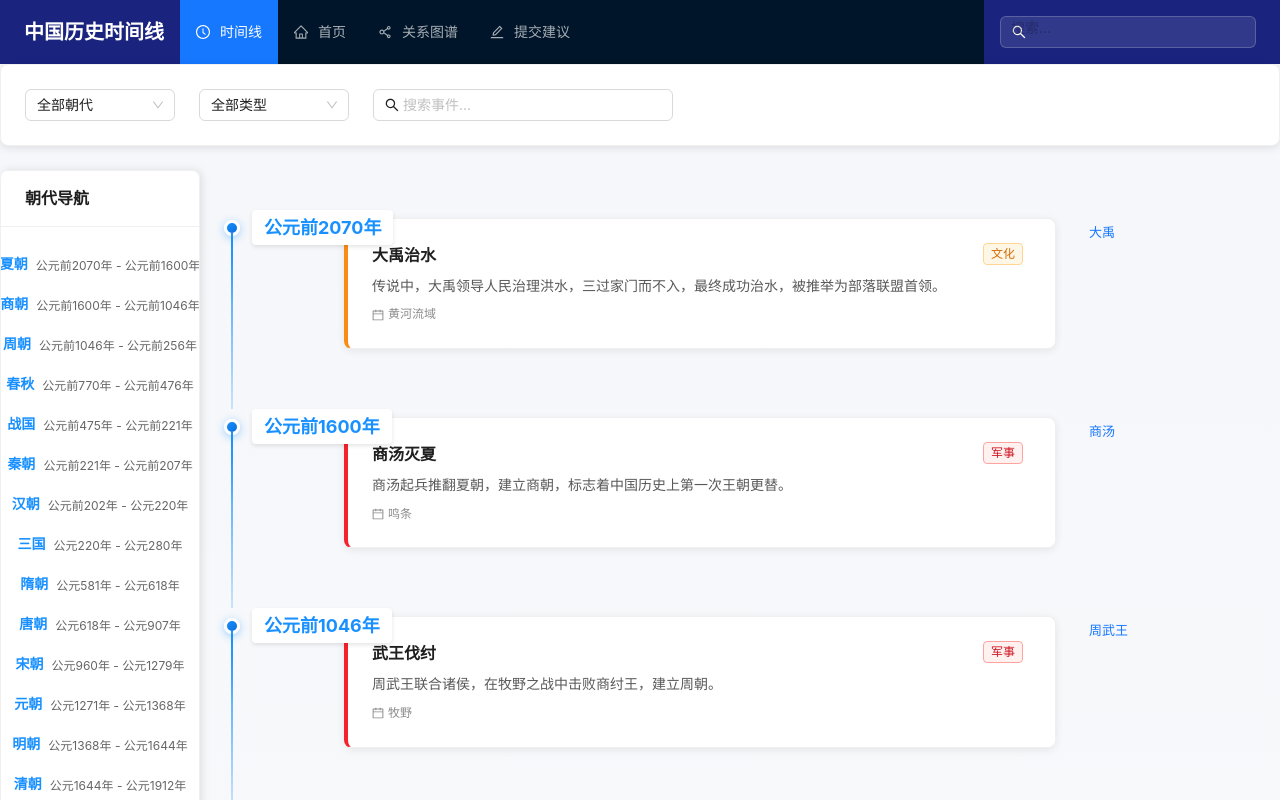
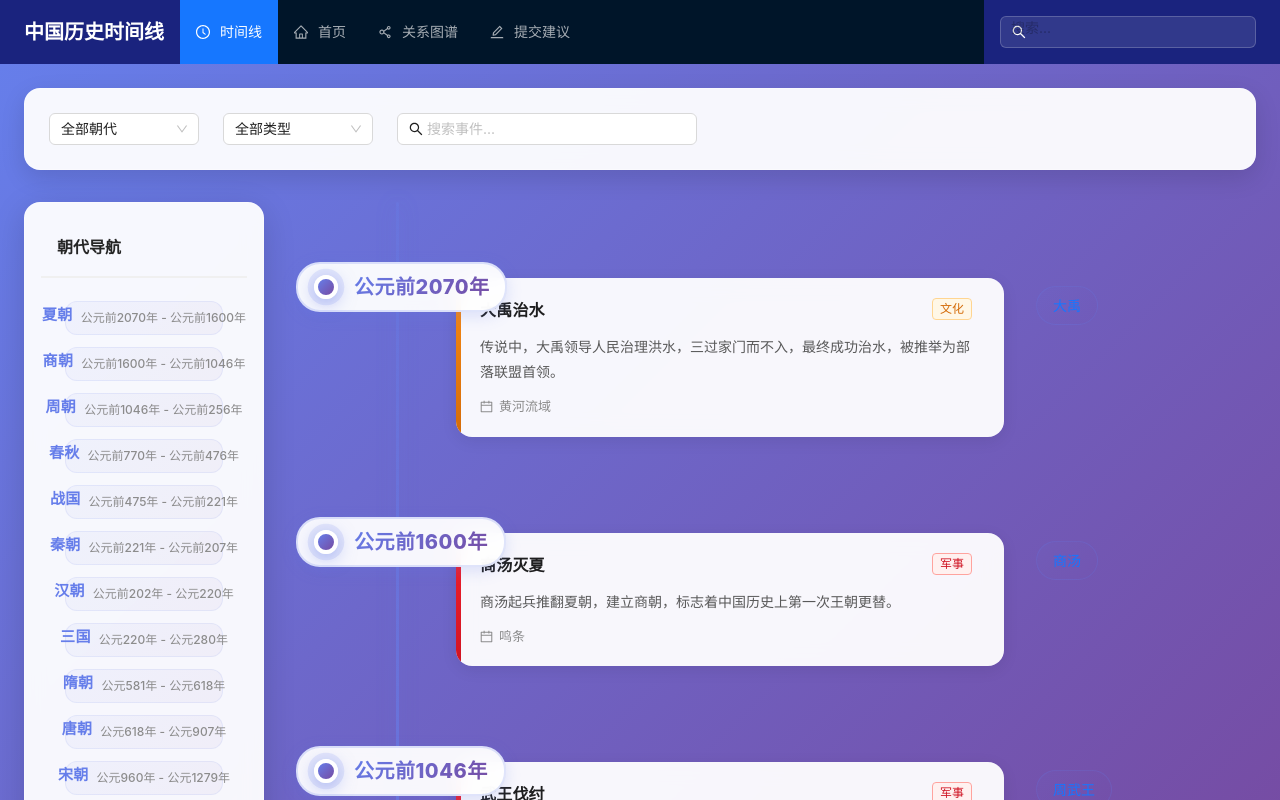
Before and after one commit to chengms/HistoricalThreads, a React (Vite) app in the folder frontend/: page / in a window 1280 px wide. Shown: the top 800 px of the page. Built offline with nearby package versions, Linux system fonts and the light colour scheme.

Commit message:
Redesign timeline UI: Modern gradient background, elegant cards, smooth animations, and improved visual hierarchy

```diff
--- a/frontend/src/styles/timeline.css
+++ b/frontend/src/styles/timeline.css
@@ -1,80 +1,139 @@
 /* 时间线页面容器 */
 .timeline-page-container {
   min-height: 100vh;
-  background: linear-gradient(to bottom, #f5f7fa 0%, #ffffff 100%);
+  background: linear-gradient(135deg, #667eea 0%, #764ba2 100%);
+  background-attachment: fixed;
+  padding: 24px;
 }
 
 /* 筛选卡片 */
 .timeline-filter-card {
-  margin-bottom: 24px;
-  box-shadow: 0 2px 8px rgba(0, 0, 0, 0.1);
-  border-radius: 8px;
+  margin-bottom: 32px;
+  box-shadow: 0 8px 24px rgba(0, 0, 0, 0.12);
+  border-radius: 16px;
+  background: rgba(255, 255, 255, 0.95);
+  backdrop-filter: blur(10px);
+  border: 1px solid rgba(255, 255, 255, 0.3);
 }
 
 /* 时间线布局 */
 .timeline-layout {
   display: flex;
-  gap: 24px;
+  gap: 32px;
   position: relative;
+  max-width: 1400px;
+  margin: 0 auto;
 }
 
 /* 左侧侧边栏 */
 .timeline-sidebar {
-  width: 200px;
+  width: 240px;
   flex-shrink: 0;
   position: sticky;
-  top: 100px;
-  max-height: calc(100vh - 120px);
+  top: 120px;
+  max-height: calc(100vh - 140px);
   overflow-y: auto;
-  box-shadow: 2px 0 8px rgba(0, 0, 0, 0.1);
-  border-radius: 8px;
-  background: white;
+  box-shadow: 0 8px 32px rgba(0, 0, 0, 0.15);
+  border-radius: 16px;
+  background: rgba(255, 255, 255, 0.95);
+  backdrop-filter: blur(10px);
+  border: 1px solid rgba(255, 255, 255, 0.3);
   z-index: 100;
+  padding: 16px;
+}
+
+.timeline-sidebar .ant-card-head {
+  border-bottom: 2px solid #f0f0f0;
+  padding: 16px;
+}
+
+.timeline-sidebar .ant-card-head-title {
+  font-size: 16px;
+  font-weight: 700;
+  color: #262626;
 }
 
 .dynasty-nav {
   display: flex;
   flex-direction: column;
-  gap: 8px;
+  gap: 12px;
 }
 
 .dynasty-nav-item {
   text-align: left;
-  padding: 12px;
-  border-radius: 6px;
-  transition: all 0.3s;
+  padding: 16px;
+  border-radius: 12px;
+  transition: all 0.3s cubic-bezier(0.4, 0, 0.2, 1);
+  background: linear-gradient(135deg, rgba(102, 126, 234, 0.05) 0%, rgba(118, 75, 162, 0.05) 100%);
+  border: 1px solid rgba(102, 126, 234, 0.1);
 }
 
 .dynasty-nav-item:hover {
-  background-color: #f0f0f0;
-  transform: translateX(4px);
+  background: linear-gradient(135deg, rgba(102, 126, 234, 0.15) 0%, rgba(118, 75, 162, 0.15) 100%);
+  transform: translateX(8px) scale(1.02);
+  box-shadow: 0 4px 12px rgba(102, 126, 234, 0.2);
+  border-color: rgba(102, 126, 234, 0.3);
 }
 
 .dynasty-nav-name {
-  font-weight: 600;
-  font-size: 14px;
-  color: #1890ff;
-  margin-bottom: 4px;
+  font-weight: 700;
+  font-size: 15px;
+  color: #667eea;
+  margin-bottom: 6px;
+  letter-spacing: 0.3px;
 }
 
 .dynasty-nav-years {
   font-size: 12px;
-  color: #666;
+  color: #8c8c8c;
+  font-weight: 500;
 }
 
 /* 中间时间轴主区域 */
 .timeline-main {
   flex: 1;
   position: relative;
-  padding: 40px 0;
+  padding: 60px 0;
+}
+
+/* 时间轴中心线 */
+.timeline-main::before {
+  content: '';
+  position: absolute;
+  left: 100px;
+  top: 0;
+  bottom: 0;
+  width: 3px;
+  background: linear-gradient(
+    to bottom,
+    rgba(102, 126, 234, 0.3) 0%,
+    rgba(102, 126, 234, 0.8) 20%,
+    rgba(102, 126, 234, 0.8) 80%,
+    rgba(102, 126, 234, 0.3) 100%
+  );
+  border-radius: 2px;
+  box-shadow: 0 0 20px rgba(102, 126, 234, 0.3);
+  z-index: 1;
 }
 
 /* 年份区块 */
 .timeline-year-section {
   position: relative;
-  margin-bottom: 60px;
-  padding-left: 120px;
-  min-height: 100px;
+  margin-bottom: 80px;
+  padding-left: 160px;
+  min-height: 120px;
+  animation: fadeInUp 0.6s ease-out;
+}
+
+@keyframes fadeInUp {
+  from {
+    opacity: 0;
+    transform: translateY(30px);
+  }
+  to {
+    opacity: 1;
+    transform: translateY(0);
+  }
 }
 
 .timeline-year-section:last-child {
@@ -88,90 +147,94 @@
   top: 0;
   display: flex;
   align-items: center;
-  gap: 12px;
+  gap: 16px;
   z-index: 10;
+  background: rgba(255, 255, 255, 0.95);
+  backdrop-filter: blur(10px);
+  padding: 8px 16px;
+  border-radius: 24px;
+  box-shadow: 0 4px 16px rgba(102, 126, 234, 0.2);
+  border: 2px solid rgba(102, 126, 234, 0.2);
 }
 
 .year-marker {
-  width: 16px;
-  height: 16px;
+  width: 24px;
+  height: 24px;
   border-radius: 50%;
-  background: linear-gradient(135deg, #1890ff 0%, #096dd9 100%);
-  border: 3px solid #ffffff;
-  box-shadow: 0 2px 8px rgba(24, 144, 255, 0.4);
+  background: linear-gradient(135deg, #667eea 0%, #764ba2 100%);
+  border: 4px solid #ffffff;
+  box-shadow: 0 0 0 4px rgba(102, 126, 234, 0.2), 0 4px 16px rgba(102, 126, 234, 0.4);
   position: relative;
+  z-index: 2;
+  animation: pulse 2s ease-in-out infinite;
 }
 
-.year-marker::after {
-  content: '';
-  position: absolute;
-  left: 50%;
-  top: 100%;
-  transform: translateX(-50%);
-  width: 2px;
-  height: calc(100% + 60px);
-  background: linear-gradient(to bottom, #1890ff 0%, rgba(24, 144, 255, 0.3) 50%, transparent 100%);
-  z-index: 1;
-}
-
-.timeline-year-section:last-child .year-marker::after {
-  display: none;
-}
-
-/* 时间轴连接线 */
-.timeline-year-section::before {
-  content: '';
-  position: absolute;
-  left: 7px;
-  top: 16px;
-  bottom: -60px;
-  width: 2px;
-  background: linear-gradient(to bottom, #1890ff, rgba(24, 144, 255, 0.2));
-  z-index: 0;
-}
-
-.timeline-year-section:last-child::before {
-  display: none;
+@keyframes pulse {
+  0%, 100% {
+    box-shadow: 0 0 0 4px rgba(102, 126, 234, 0.2), 0 4px 16px rgba(102, 126, 234, 0.4);
+  }
+  50% {
+    box-shadow: 0 0 0 8px rgba(102, 126, 234, 0.1), 0 4px 20px rgba(102, 126, 234, 0.6);
+  }
 }
 
 .year-text {
-  font-size: 18px;
-  font-weight: 700;
-  color: #1890ff;
+  font-size: 20px;
+  font-weight: 800;
+  background: linear-gradient(135deg, #667eea 0%, #764ba2 100%);
+  -webkit-background-clip: text;
+  -webkit-text-fill-color: transparent;
+  background-clip: text;
   white-space: nowrap;
-  background: white;
-  padding: 4px 12px;
-  border-radius: 4px;
-  box-shadow: 0 2px 4px rgba(0, 0, 0, 0.1);
+  letter-spacing: 0.5px;
 }
 
 /* 时间轴内容行 */
 .timeline-content-row {
   display: grid;
-  grid-template-columns: 1fr 200px;
-  gap: 24px;
+  grid-template-columns: 1fr 220px;
+  gap: 32px;
   position: relative;
-  padding-top: 8px;
+  padding-top: 16px;
 }
 
 /* 左侧事件区域 */
 .timeline-events {
   display: flex;
   flex-direction: column;
-  gap: 16px;
+  gap: 20px;
 }
 
 .timeline-event-card {
-  border-radius: 8px;
-  transition: all 0.3s;
-  border-left: 4px solid;
+  border-radius: 16px;
+  transition: all 0.4s cubic-bezier(0.4, 0, 0.2, 1);
+  border: none;
   cursor: pointer;
-  box-shadow: 0 2px 8px rgba(0, 0, 0, 0.08);
+  box-shadow: 0 4px 16px rgba(0, 0, 0, 0.08);
+  background: rgba(255, 255, 255, 0.95);
+  backdrop-filter: blur(10px);
+  overflow: hidden;
+  position: relative;
+}
+
+.timeline-event-card::before {
+  content: '';
+  position: absolute;
+  left: 0;
+  top: 0;
+  bottom: 0;
+  width: 5px;
+  background: linear-gradient(135deg, var(--event-color-start), var(--event-color-end));
+  transition: width 0.3s ease;
 }
 
 .timeline-event-card:hover {
-  transform: translateX(8px);
-  box-shadow: 0 4px 12px rgba(0, 0, 0, 0.15);
+  transform: translateX(12px) translateY(-4px);
+  box-shadow: 0 12px 32px rgba(0, 0, 0, 0.15);
+}
+
+.timeline-event-card:hover::before {
+  width: 8px;
 }
 
 .timeline-event-card.highlighted {
@@ -180,155 +243,241 @@
 
 @keyframes highlight {
   0%, 100% {
-    box-shadow: 0 2px 8px rgba(0, 0, 0, 0.08);
+    box-shadow: 0 4px 16px rgba(0, 0, 0, 0.08);
   }
   50% {
-    box-shadow: 0 4px 16px rgba(24, 144, 255, 0.4);
-    transform: scale(1.02);
+    box-shadow: 0 8px 32px rgba(102, 126, 234, 0.5);
+    transform: scale(1.03);
   }
 }
 
 /* 事件类型颜色 */
 .timeline-event-card.event-political {
-  border-left-color: #1890ff;
+  --event-color-start: #1890ff;
+  --event-color-end: #096dd9;
 }
 
 .timeline-event-card.event-economic {
-  border-left-color: #52c41a;
+  --event-color-start: #52c41a;
+  --event-color-end: #389e0d;
 }
 
 .timeline-event-card.event-cultural {
-  border-left-color: #fa8c16;
+  --event-color-start: #fa8c16;
+  --event-color-end: #d46b08;
 }
 
 .timeline-event-card.event-military {
-  border-left-color: #f5222d;
+  --event-color-start: #f5222d;
+  --event-color-end: #cf1322;
 }
 
 .timeline-event-card.event-reform {
-  border-left-color: #722ed1;
+  --event-color-start: #722ed1;
+  --event-color-end: #531dab;
 }
 
 .timeline-event-card.event-other {
-  border-left-color: #8c8c8c;
+  --event-color-start: #8c8c8c;
+  --event-color-end: #595959;
+}
+
+.timeline-event-card .ant-card-body {
+  padding: 20px 24px;
 }
 
 .event-header {
   display: flex;
   justify-content: space-between;
   align-items: flex-start;
-  margin-bottom: 8px;
+  margin-bottom: 12px;
+  gap: 12px;
 }
 
 .event-title {
   margin: 0 !important;
-  font-size: 16px;
-  font-weight: 600;
+  font-size: 18px;
+  font-weight: 700;
   color: #262626;
   flex: 1;
+  line-height: 1.4;
+  letter-spacing: 0.2px;
 }
 
 .event-description {
   color: #595959;
   font-size: 14px;
-  line-height: 1.6;
-  margin-bottom: 8px;
+  line-height: 1.8;
+  margin-bottom: 12px;
+  display: -webkit-box;
+  -webkit-line-clamp: 3;
+  -webkit-box-orient: vertical;
+  overflow: hidden;
 }
 
 .event-location {
   color: #8c8c8c;
-  font-size: 12px;
+  font-size: 13px;
   display: flex;
   align-items: center;
-  gap: 4px;
+  gap: 6px;
+  font-weight: 500;
 }
 
 /* 右侧人物区域 */
 .timeline-persons {
   display: flex;
   flex-direction: column;
-  gap: 16px;
+  gap: 20px;
   align-items: flex-start;
+  padding-top: 8px;
 }
 
 .event-persons-group {
   display: flex;
   flex-direction: column;
-  gap: 8px;
+  gap: 10px;
   align-items: flex-start;
+  width: 100%;
 }
 
 .person-link {
-  padding: 4px 8px;
+  padding: 8px 16px;
   height: auto;
-  font-size: 13px;
-  color: #1890ff;
-  border-radius: 4px;
-  transition: all 0.2s;
+  font-size: 14px;
+  color: #667eea;
+  border-radius: 20px;
+  transition: all 0.3s cubic-bezier(0.4, 0, 0.2, 1);
+  background: linear-gradient(135deg, rgba(102, 126, 234, 0.08) 0%, rgba(118, 75, 162, 0.08) 100%);
+  border: 1px solid rgba(102, 126, 234, 0.2);
+  font-weight: 500;
+  white-space: nowrap;
 }
 
 .person-link:hover {
-  background-color: #e6f7ff;
-  color: #096dd9;
-  transform: translateX(4px);
+  background: linear-gradient(135deg, rgba(102, 126, 234, 0.2) 0%, rgba(118, 75, 162, 0.2) 100%);
+  color: #764ba2;
+  transform: translateX(6px) scale(1.05);
+  box-shadow: 0 4px 12px rgba(102, 126, 234, 0.3);
+  border-color: rgba(102, 126, 234, 0.4);
 }
 
 /* 响应式设计 */
 @media (max-width: 1200px) {
   .timeline-content-row {
-    grid-template-columns: 1fr 150px;
+    grid-template-columns: 1fr 180px;
+    gap: 24px;
   }
 
   .timeline-sidebar {
-    width: 160px;
+    width: 200px;
+  }
+
+  .timeline-year-section {
+    padding-left: 140px;
+  }
+
+  .timeline-main::before {
+    left: 80px;
+  }
+
+  .year-marker {
+    left: 60px;
   }
 }
 
 @media (max-width: 768px) {
+  .timeline-page-container {
+    padding: 16px;
+  }
+
   .timeline-layout {
     flex-direction: column;
+    gap: 20px;
   }
 
   .timeline-sidebar {
     width: 100%;
     position: static;
-    max-height: 300px;
+    max-height: 400px;
   }
 
   .timeline-year-section {
-    padding-left: 80px;
+    padding-left: 100px;
+    margin-bottom: 60px;
+  }
+
+  .timeline-main::before {
+    left: 50px;
+  }
+
+  .timeline-year-label {
+    padding: 6px 12px;
+  }
+
+  .year-marker {
+    width: 20px;
+    height: 20px;
+    left: 15px;
+  }
+
+  .year-text {
+    font-size: 16px;
   }
 
   .timeline-content-row {
     grid-template-columns: 1fr;
-    gap: 12px;
+    gap: 16px;
   }
 
   .timeline-persons {
     flex-direction: row;
     flex-wrap: wrap;
+    gap: 12px;
   }
 
-  .year-text {
-    font-size: 14px;
+  .event-persons-group {
+    flex-direction: row;
+    flex-wrap: wrap;
   }
 }
 
 /* 滚动条样式 */
 .timeline-sidebar::-webkit-scrollbar {
-  width: 6px;
+  width: 8px;
 }
 
 .timeline-sidebar::-webkit-scrollbar-track {
-  background: #f1f1f1;
-  border-radius: 3px;
+  background: rgba(240, 240, 240, 0.5);
+  border-radius: 4px;
 }
 
 .timeline-sidebar::-webkit-scrollbar-thumb {
-  background: #888;
-  border-radius: 3px;
+  background: linear-gradient(135deg, #667eea 0%, #764ba2 100%);
+  border-radius: 4px;
 }
 
 .timeline-sidebar::-webkit-scrollbar-thumb:hover {
-  background: #555;
+  background: linear-gradient(135deg, #764ba2 0%, #667eea 100%);
 }
+
+/* 加载动画 */
+@keyframes shimmer {
+  0% {
+    background-position: -1000px 0;
+  }
+  100% {
+    background-position: 1000px 0;
+  }
+}
+
+.timeline-event-card.loading {
+  background: linear-gradient(
+    90deg,
+    #f0f0f0 0px,
+    #e0e0e0 40px,
+    #f0f0f0 80px
+  );
+  background-size: 1000px 100%;
+  animation: shimmer 2s infinite;
+}
```
